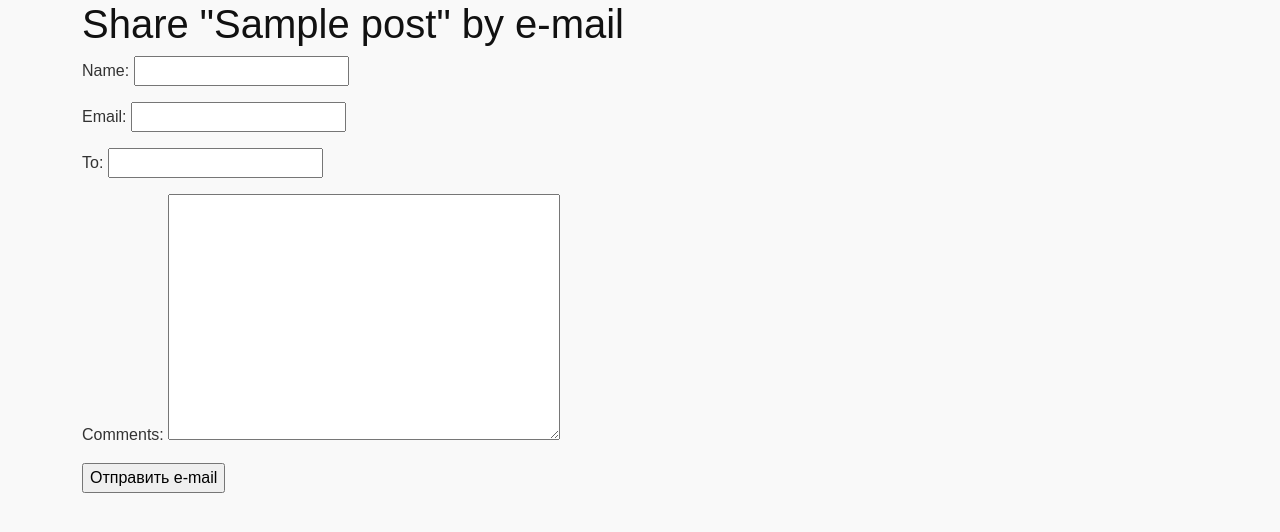
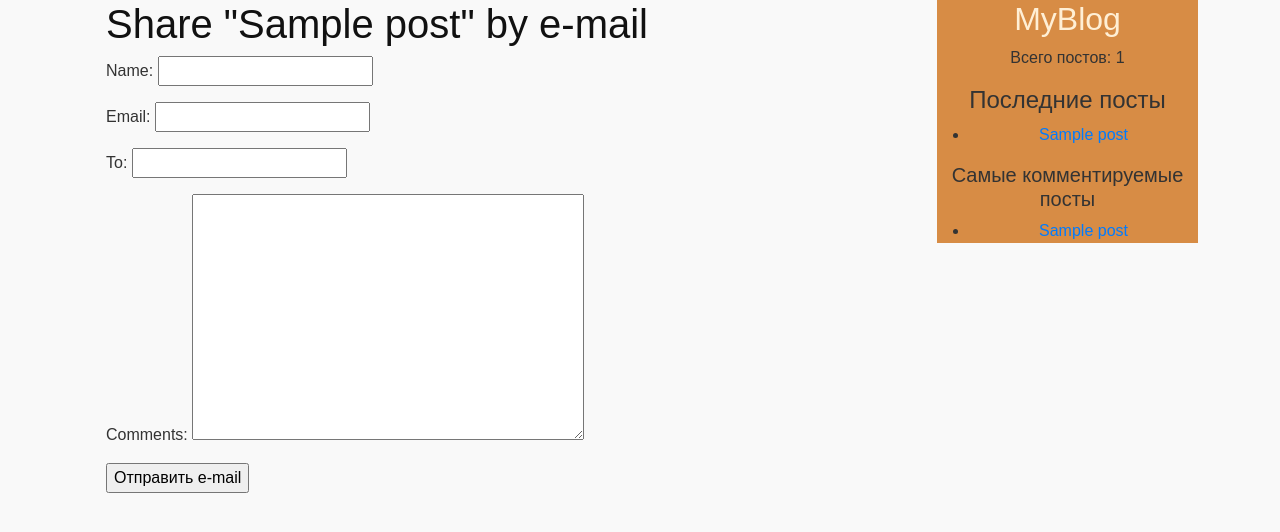
Before and after one commit to PizzaProtocol/MyBlog, a Django app: page /1/share/ in a window 1280 px wide. Shown: the top 532 px of the page. Run offline with Django 5.2, Linux system fonts and the light colour scheme; tables that the repository leaves empty hold one stand-in row (values such as "Sample post").

Commit message:
Most commeted posts to sidebar

```diff
--- /dev/null
+++ b/blog/templates/blog/post/sidebar.html
@@ -0,0 +1,17 @@
+{% load blog_tags %}
+
+<div class="sidebar">
+    <h2 class="sidebar__title">MyBlog</h2>
+    <p>Всего постов: {% total_posts %}</p>
+    <h4>Последние посты</h4>
+    {% show_latest_posts 3 %}
+    <h5>Самые комментируемые посты</h5>
+    {% get_most_commented_posts as most_commented_posts %}
+    <ul>
+        {% for post in most_commented_posts %}
+            <li>
+                <a href="{{ post.get_absolute_url }}">{{ post.title }}</a>
+            </li>
+        {% endfor %}
+    </ul>
+</div>
--- a/blog/templatetags/blog_tags.py
+++ b/blog/templatetags/blog_tags.py
@@ -1,4 +1,6 @@
 from django import template
+from django.db.models.aggregates import Count
+
 from blog.models import Post
 
 register = template.Library()
@@ -11,3 +13,10 @@ def total_posts():
 def show_latest_posts(count = 5):
     latest_posts = Post.published.order_by('-publish')[:count]
     return {'latest_posts': latest_posts}
+
+
+@register.simple_tag
+def get_most_commented_posts(count=5):
+    return Post.published.annotate(
+        total_comments=Count('comments')
+    ).order_by('-total_comments')[:count]
--- a/templates/base.html
+++ b/templates/base.html
@@ -4,12 +4,24 @@
 <html lang="en">
 <head>
     <meta charset="UTF-8">
-    <link href="https://cdn.jsdelivr.net/npm/bootstrap@5.0.2/dist/css/bootstrap.min.css" rel="stylesheet" integrity="sha384-EVSTQN3/azprG1Anm3QDgpJLIm9Nao0Yz1ztcQTwFspd3yD65VohhpuuCOmLASjC" crossorigin="anonymous">
+    <link href="https://cdn.jsdelivr.net/npm/bootstrap@5.0.2/dist/css/bootstrap.min.css" rel="stylesheet"
+          integrity="sha384-EVSTQN3/azprG1Anm3QDgpJLIm9Nao0Yz1ztcQTwFspd3yD65VohhpuuCOmLASjC" crossorigin="anonymous">
     <link rel="stylesheet" href="{% static 'css/styles.css' %}">
     <title>{% block title %}{% endblock %}</title>
+
 </head>
 <body>
-    {% block content %}
-    {% endblock %}
+<div class="container">
+    <div class="row">
+        <div class="col">
+            {% block content %}
+            {% endblock %}
+        </div>
+        <div class="col-3">{% include 'blog/post/sidebar.html' %}</div>
+    </div>
+
+</div>
+
+
 </body>
 </html>
```
Also changed, not shown: blog/templates/blog/post/post_list.html (+1 -14 lines).
